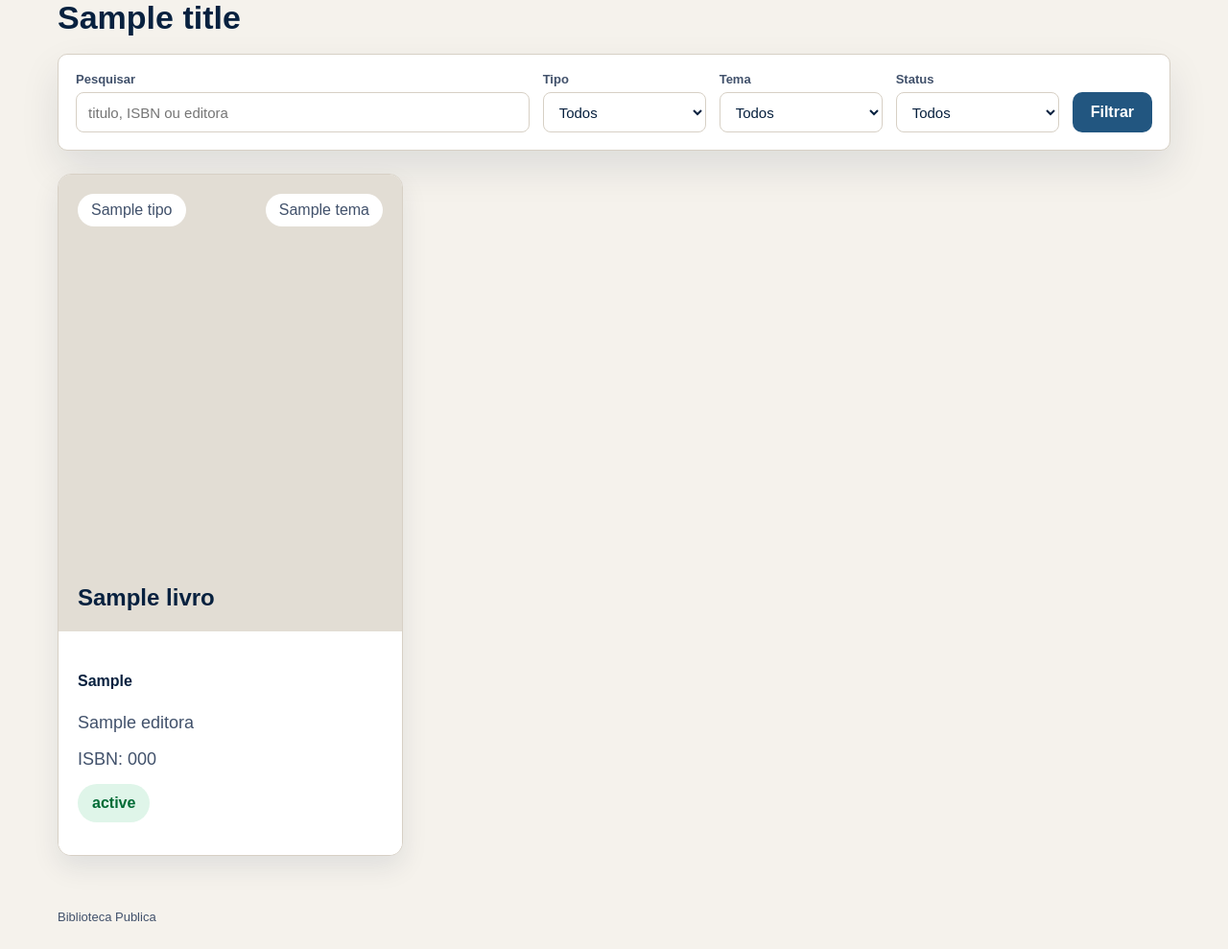
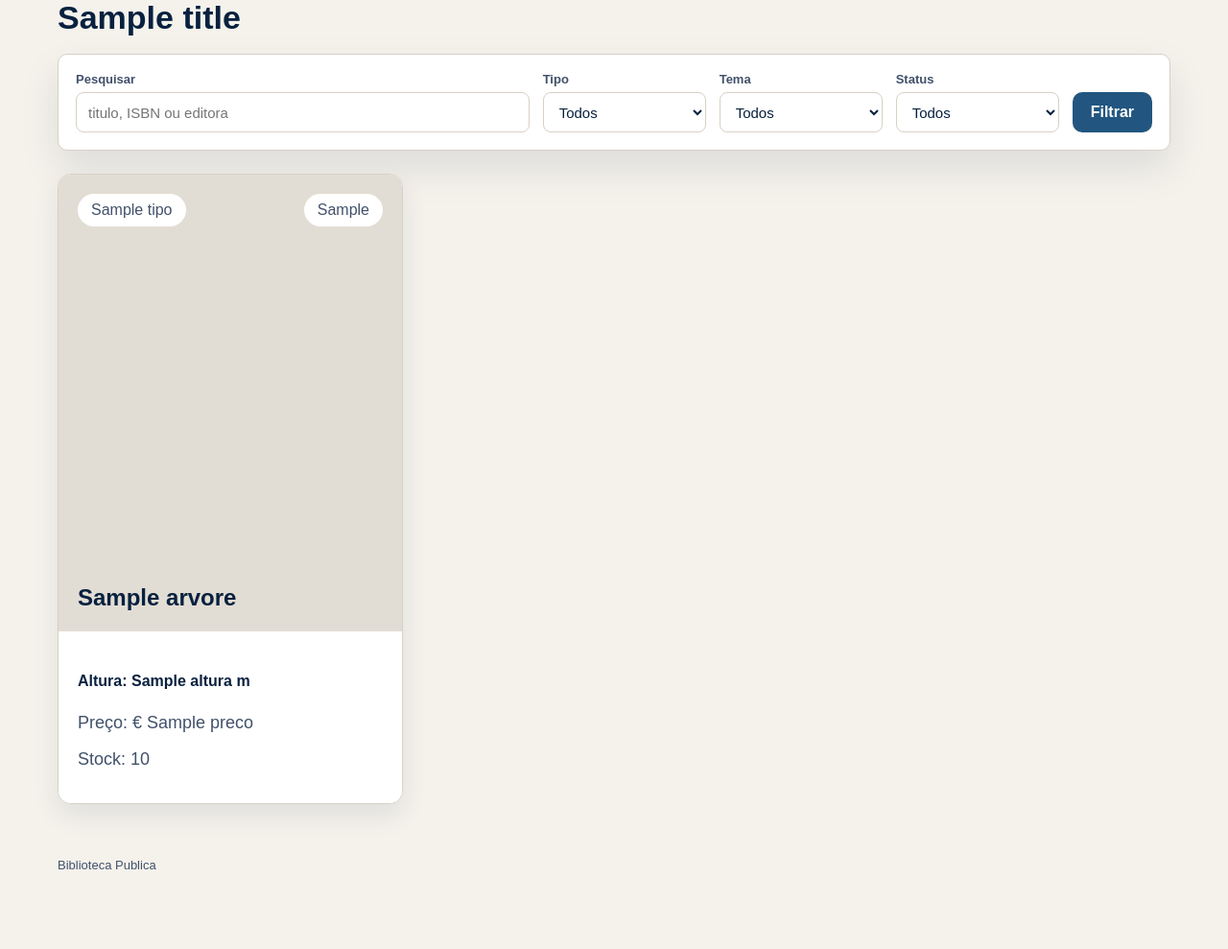
Before and after one commit to Luis-AFO-Gomes/GSI25_P2_biblioteca, a Django app: template biblioteca/livros/templates/livros/home.html in a window 1280 px wide. Shown: the part 135-1124 px from the top of the page at 96% size. After the commit the page ends 1041 px from the top, so only its background shows below. Run offline with Django 5.2, Linux system fonts and the light colour scheme; the template is opened without the code that fills it: most values are stand-ins (such as "Sample title", 1, 10 or a date in 2020).

Commit message:
Adaptação da grelha de catálogo para árvores

```diff
--- a/biblioteca/livros/templates/livros/_book_grid.html
+++ b/biblioteca/livros/templates/livros/_book_grid.html
@@ -1,21 +1,49 @@
 <section class="book-grid" aria-label="{{ grid_label }}">
-  {% for livro in livros %}
-    <a class="book-card" href="{% url 'livros:detalhe_livro' livro.isbn %}" aria-label="Ver detalhes de {{ livro.titulo }}">
+
+    {% for arvore in arvores %}
+
+    <a class="book-card"
+       href="{% url 'livros:detalhe_arvore' arvore.id %}"
+       aria-label="Ver detalhes de {{ arvore.nome }}">
+
         <article>
+
             <div class="book-cover">
-          <span class="tag tag-left">{{ livro.tipo }}</span>
-          <span class="tag tag-right">{{ livro.tema }}</span>
-          <h2>{{ livro.titulo }}</h2>
+
+                <span class="tag tag-left">
+                    {{ arvore.tipo }}
+                </span>
+
+                <span class="tag tag-right">
+                    {{ arvore.pais_origem }}
+                </span>
+
+                <h2>{{ arvore.nome }}</h2>
+
             </div>
+
             <div class="book-details">
-          <h4>{{ livro.get_autores }}</h4>
-          <p class="book-author">{{ livro.editora }}</p>
-          <p class="book-isbn">ISBN: {{ livro.isbn }}</p>
-          <p class="status">{{ livro.get_status_display }}</p>
+
+                <h4>Altura: {{ arvore.altura }} m</h4>
+
+                <p class="book-author">
+                    Preço: € {{ arvore.preco }}
+                </p>
+
+                <p class="book-isbn">
+                    Stock: {{ arvore.stock }}
+                </p>
+
             </div>
+
         </article>
+
     </a>
+
     {% empty %}
-    <p>Ainda nao existem livros registados.</p>
+
+    <p>Ainda não existem árvores registadas.</p>
+
     {% endfor %}
+
 </section>
```
Lines whose indentation alone changed are shown as unchanged.
